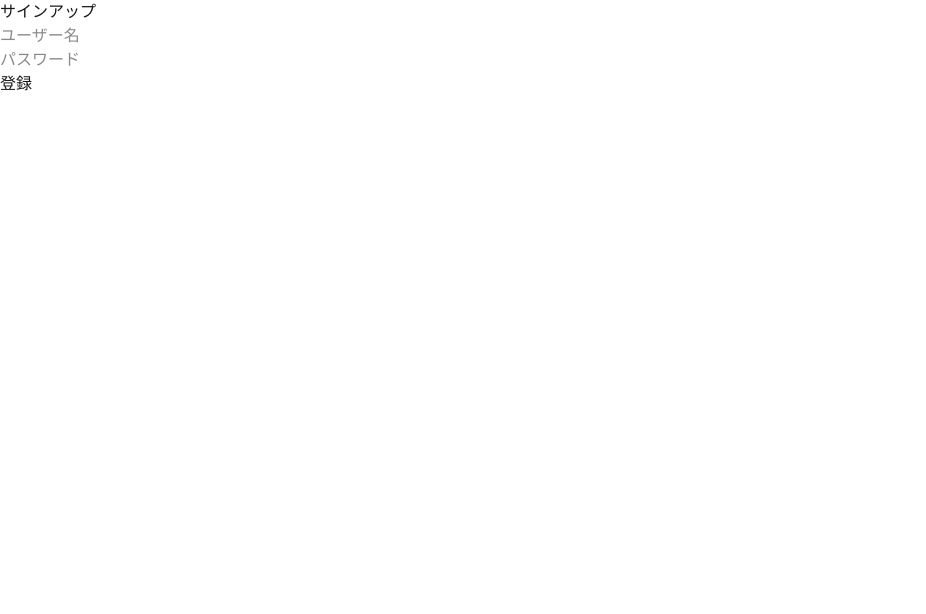
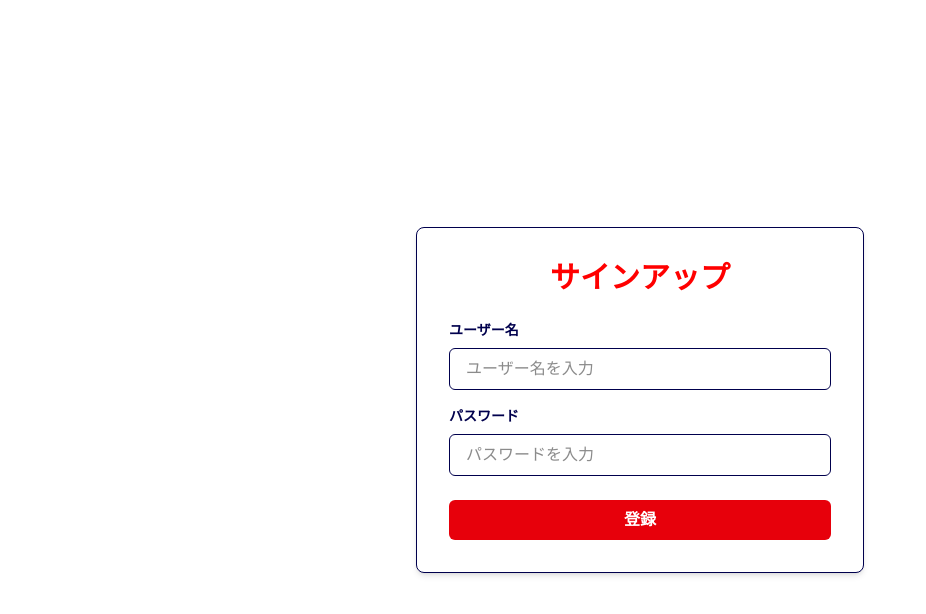
Before and after one commit to HosodaKeiji/dailytracks, a Next.js app in the folder frontend/: page /signup in a window 1280 px wide. Shown: the top 614 px of the page, without its empty margins (0-926 px from the left). Built offline with nearby package versions, Linux system fonts and the light colour scheme.

Commit message:
ホームとサイドバー、設定ボタンの追加

```diff
--- a/frontend/package.json
+++ b/frontend/package.json
@@ -9,6 +9,7 @@
     "lint": "next lint"
   },
   "dependencies": {
+    "@heroicons/react": "^2.2.0",
     "next": "15.3.2",
     "react": "^19.0.0",
     "react-dom": "^19.0.0"
--- /dev/null
+++ b/frontend/src/app/(auth)/layout.tsx
@@ -0,0 +1,60 @@
+// frontend/src/app/(auth)/layout.tsx
+'use client';
+import React, { useState } from 'react';
+import { useRouter } from 'next/navigation';
+import Link from 'next/link';
+import { Cog6ToothIcon } from '@heroicons/react/24/solid'; // 歯車アイコン
+
+export default function AuthLayout({ children }: { children: React.ReactNode }) {
+    const [isSidebarOpen, setIsSidebarOpen] = useState(true);
+    const router = useRouter();
+
+    return (
+        <div className="flex min-h-screen bg-white text-gray-900">
+            {/* 左メニュー */}
+            <aside className={`${isSidebarOpen ? 'w-64' : 'w-16'} transition-all duration-300 bg-[#00004d] text-white p-4 flex flex-col`}>
+                <div className="flex items-center justify-between mb-6">
+                    {isSidebarOpen && <h2 className="text-xl font-bold">DailyTracks</h2>}
+                    <button
+                        onClick={() => setIsSidebarOpen(!isSidebarOpen)}
+                        className="text-white hover:text-[#ff0000] focus:outline-none"
+                        aria-label="メニュー開閉"
+                    >
+                        {/* ≡ アイコン */}
+                        <svg xmlns="http://www.w3.org/2000/svg" className="h-6 w-6" fill="none"
+                            viewBox="0 0 24 24" stroke="currentColor" strokeWidth={2}>
+                            <path strokeLinecap="round" strokeLinejoin="round"
+                                d="M4 6h16M4 12h16M4 18h16" />
+                        </svg>
+                    </button>
+                </div>
+
+                {/* ナビゲーション */}
+                <nav className={`flex-1 space-y-3 ${isSidebarOpen ? 'block' : 'hidden'}`}>
+                    <Link
+                        href="/home"
+                        className="block py-2 px-3 rounded-md hover:bg-[#ff0000] hover:text-white transition"
+                    >
+                        ホーム
+                    </Link>
+                </nav>
+            </aside>
+
+            {/* メインコンテンツ */}
+            <main className="flex-1 p-10">
+                {/* 設定ボタン */}
+                <div className="absolute top-4 right-6">
+                    <button
+                        onClick={() => router.push('/settings')}
+                        className="text-[#00004d] hover:text-[#ff0000] transition"
+                        aria-label="設定"
+                    >
+                        <Cog6ToothIcon className="w-6 h-6" />
+                    </button>
+                </div>
+
+                {children}
+            </main>
+        </div>
+    );
+}
--- a/frontend/src/app/login/page.tsx
+++ b/frontend/src/app/login/page.tsx
@@ -34,11 +34,11 @@ export default function LoginPage() {
         <div className="flex items-center justify-center min-h-screen bg-white">
         <form
             onSubmit={handleLogin}
-            className="bg-white shadow-md rounded-lg p-8 w-full max-w-md border border-blue-900"
+            className="bg-white shadow-md rounded-lg p-8 w-full max-w-md border border-[#00004d]"
         >
-            <h1 className="text-3xl font-bold mb-6 text-red-600 text-center">ログイン</h1>
+            <h1 className="text-3xl font-bold mb-6 text-[#ff0000] text-center">ログイン</h1>
 
-            <label className="block mb-2 text-sm font-semibold text-blue-900" htmlFor="username">
+            <label className="block mb-2 text-sm font-semibold text-[#00004d]" htmlFor="username">
             ユーザー名
             </label>
             <input
@@ -47,11 +47,11 @@ export default function LoginPage() {
             placeholder="ユーザー名を入力"
             value={username}
             onChange={(e) => setUsername(e.target.value)}
-            className="w-full px-4 py-2 mb-4 border border-blue-900 rounded-md focus:outline-none focus:ring-2 focus:ring-red-500"
+            className="w-full px-4 py-2 mb-4 border border-[#00004d] rounded-md focus:outline-none focus:ring-2 focus:ring-red-500"
             required
             />
 
-            <label className="block mb-2 text-sm font-semibold text-blue-900" htmlFor="password">
+            <label className="block mb-2 text-sm font-semibold text-[#00004d]" htmlFor="password">
             パスワード
             </label>
             <input
@@ -60,7 +60,7 @@ export default function LoginPage() {
             placeholder="パスワードを入力"
             value={password}
             onChange={(e) => setPassword(e.target.value)}
-            className="w-full px-4 py-2 mb-6 border border-blue-900 rounded-md focus:outline-none focus:ring-2 focus:ring-red-500"
+            className="w-full px-4 py-2 mb-6 border border[#00004d] rounded-md focus:outline-none focus:ring-2 focus:ring-red-500"
             required
             />
 
--- /dev/null
+++ b/frontend/src/app/settings/page.tsx
@@ -0,0 +1,9 @@
+'use client';
+export default function SettingsPage() {
+    return (
+        <div>
+            <h1 className="text-2xl font-bold text-[#ff0000]">設定</h1>
+            <p className="mt-4 text-[#00004d]">ここに設定フォームなどを配置します。</p>
+        </div>
+    );
+}
--- a/frontend/src/app/signup/page.tsx
+++ b/frontend/src/app/signup/page.tsx
@@ -1,4 +1,3 @@
-// frontend/src/app/signup/page.tsx
 'use client';
 import { useState } from 'react';
 import { useRouter } from 'next/navigation';
@@ -7,31 +6,75 @@ export default function SignupPage() {
     const router = useRouter();
     const [username, setUsername] = useState('');
     const [password, setPassword] = useState('');
+    const [error, setError] = useState('');
 
-    const handleSignup = async () => {
+    const handleSignup = async (e: React.FormEvent) => {
+        e.preventDefault();
+        setError('');
+
         const res = await fetch('http://localhost:8000/api/signup/', {
-        method: 'POST',
-        headers: { 'Content-Type': 'application/json' },
-        body: JSON.stringify({ username, password }),
+            method: 'POST',
+            headers: { 'Content-Type': 'application/json' },
+            body: JSON.stringify({ username, password }),
         });
 
         const data = await res.json();
 
         if (res.ok) {
-        alert('ユーザー登録しました');
-        router.push('/login')
+            alert('ユーザー登録しました');
+            router.push('/login');
         } else {
-        console.error('Error:', data);
-        alert('ユーザー登録に失敗しました');
+            setError(data.username?.[0] || data.password?.[0] || 'ユーザー登録に失敗しました');
         }
     };
 
     return (
-        <div>
-        <h1>サインアップ</h1>
-        <input placeholder="ユーザー名" value={username} onChange={(e) => setUsername(e.target.value)} /><br />
-        <input type="password" placeholder="パスワード" value={password} onChange={(e) => setPassword(e.target.value)} /><br />
-        <button onClick={handleSignup}>登録</button>
+        <div className="flex items-center justify-center min-h-screen bg-white">
+            <form
+                onSubmit={handleSignup}
+                className="bg-white shadow-md rounded-lg p-8 w-full max-w-md border border-[#00004d]"
+            >
+                <h1 className="text-3xl font-bold mb-6 text-[#ff0000] text-center">サインアップ</h1>
+
+                <label className="block mb-2 text-sm font-semibold text-[#00004d]" htmlFor="username">
+                    ユーザー名
+                </label>
+                <input
+                    id="username"
+                    type="text"
+                    placeholder="ユーザー名を入力"
+                    value={username}
+                    onChange={(e) => setUsername(e.target.value)}
+                    className="w-full px-4 py-2 mb-4 border border-[#00004d] rounded-md focus:outline-none focus:ring-2 focus:ring-red-500"
+                    required
+                />
+
+                <label className="block mb-2 text-sm font-semibold text-[#00004d]" htmlFor="password">
+                    パスワード
+                </label>
+                <input
+                    id="password"
+                    type="password"
+                    placeholder="パスワードを入力"
+                    value={password}
+                    onChange={(e) => setPassword(e.target.value)}
+                    className="w-full px-4 py-2 mb-6 border border-[#00004d] rounded-md focus:outline-none focus:ring-2 focus:ring-red-500"
+                    required
+                />
+
+                <button
+                    type="submit"
+                    className="w-full bg-red-600 hover:bg-red-700 text-white font-bold py-2 rounded-md transition-colors duration-300"
+                >
+                    登録
+                </button>
+
+                {error && (
+                    <p className="mt-4 text-center text-red-500 font-semibold">
+                        {error}
+                    </p>
+                )}
+            </form>
         </div>
     );
 }
```
Also changed, not shown: frontend/src/app/(auth)/home/page.tsx (renamed from frontend/src/app/home/page.tsx), 1 other file (tests, documents, lock files or other folders).
